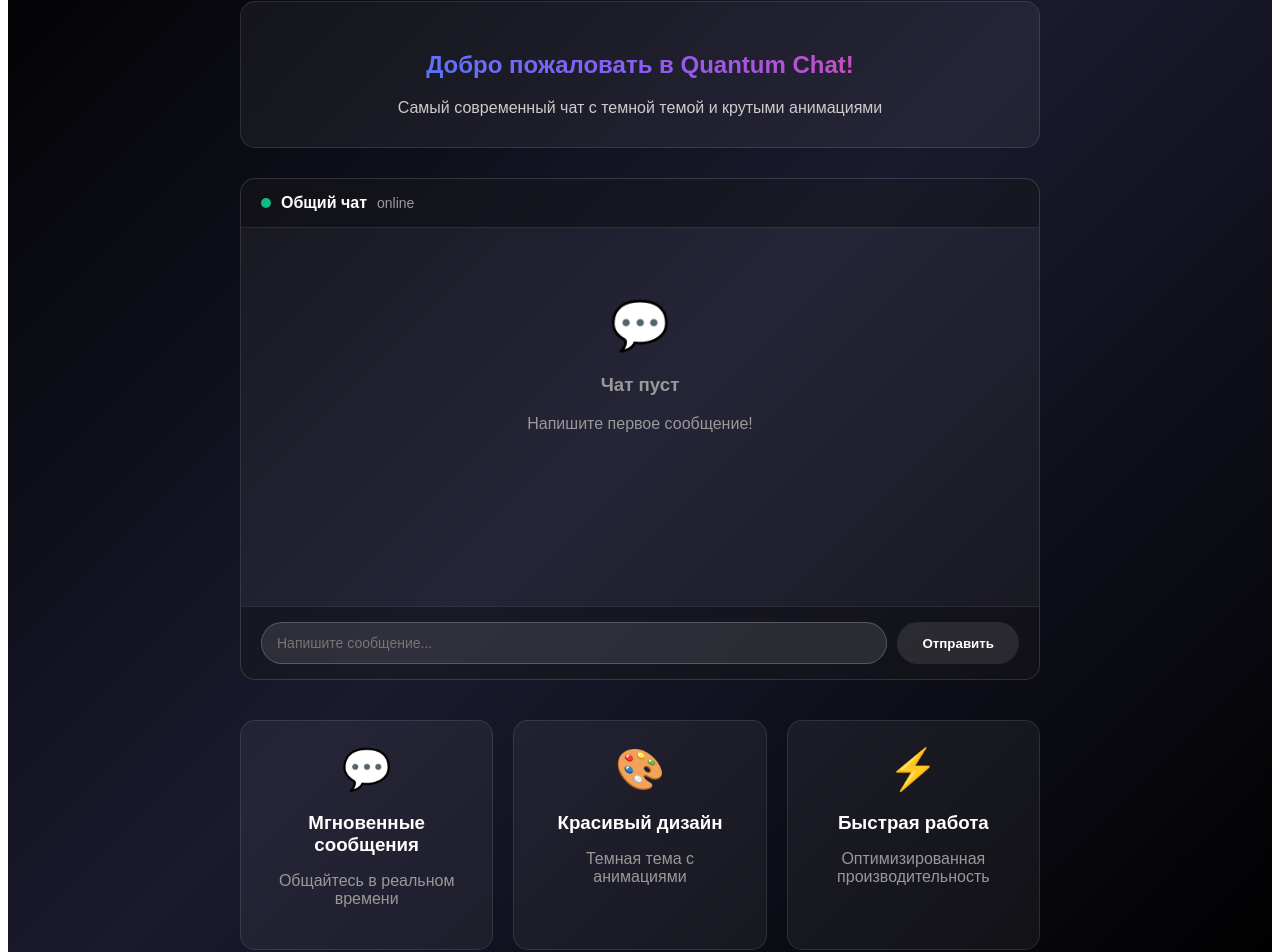
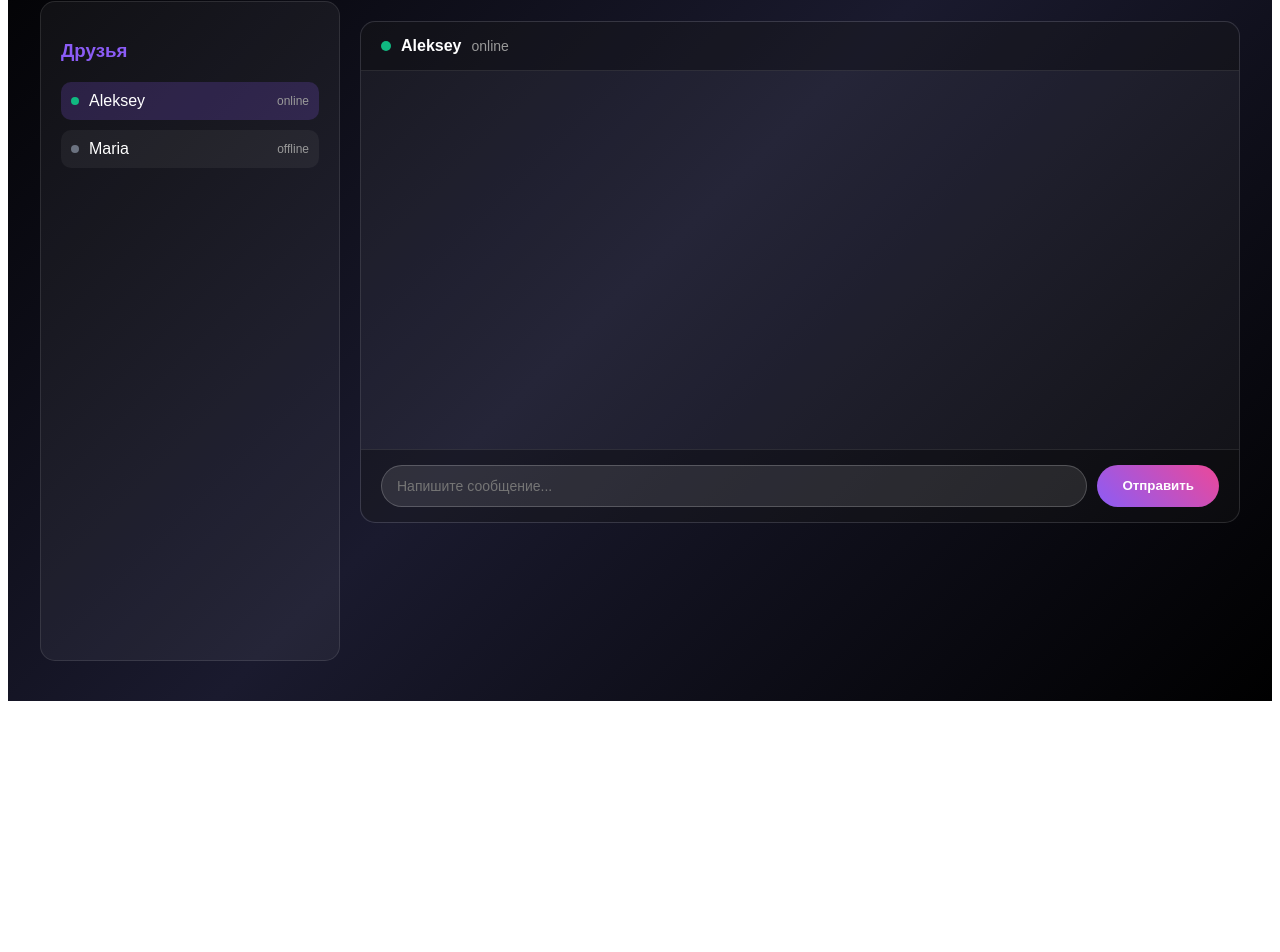
Before and after one commit to Alekseufdsff/my-social-app, a Next.js app: page / in a window 1280 px wide. Shown: the part 158-1110 px from the top of the page. After the commit the page ends 867 px from the top, so only its background shows below. Built offline with nearby package versions, Linux system fonts and the light colour scheme.

Commit message:
FORCE: Add chat interface

```diff
--- a/src/app/page.tsx
+++ b/src/app/page.tsx
@@ -1,50 +1,24 @@
 'use client'
 import { useState, useEffect, useRef } from 'react'
 
-// Компоненты форм
 function LoginForm({ onClose }: { onClose: () => void }) {
   const [email, setEmail] = useState('')
   const [password, setPassword] = useState('')
-
   const handleSubmit = (e: React.FormEvent) => {
     e.preventDefault()
     console.log('Вход:', { email, password })
     alert('Функция входа в разработке!')
   }
-
   return (
-    <div style={{
-      position: 'fixed', top: 0, left: 0, right: 0, bottom: 0,
-      background: 'rgba(0,0,0,0.8)', display: 'flex', alignItems: 'center',
-      justifyContent: 'center', zIndex: 1000
-    }}>
-      <div style={{
-        background: 'linear-gradient(135deg, #1a1a2e, #16213e)', padding: '40px',
-        borderRadius: '20px', border: '1px solid #333', minWidth: '400px', color: 'white'
-      }}>
-        <h2 style={{ textAlign: 'center', marginBottom: '30px' }}>Вход в Quantum</h2>
+    <div style={{position: 'fixed', top: 0, left: 0, right: 0, bottom: 0, background: 'rgba(0,0,0,0.8)', display: 'flex', alignItems: 'center', justifyContent: 'center', zIndex: 1000}}>
+      <div style={{background: 'linear-gradient(135deg, #1a1a2e, #16213e)', padding: '40px', borderRadius: '20px', border: '1px solid #333', minWidth: '400px', color: 'white'}}>
+        <h2 style={{textAlign: 'center', marginBottom: '30px'}}>Вход в Quantum</h2>
         <form onSubmit={handleSubmit}>
-          <div style={{ marginBottom: '20px' }}>
-            <input type="email" placeholder="Email" value={email} onChange={(e) => setEmail(e.target.value)}
-              style={{ width: '100%', padding: '12px', background: 'rgba(255,255,255,0.1)',
-              border: '1px solid #444', borderRadius: '8px', color: 'white', fontSize: '16px' }} required />
-          </div>
-          <div style={{ marginBottom: '30px' }}>
-            <input type="password" placeholder="Пароль" value={password} onChange={(e) => setPassword(e.target.value)}
-              style={{ width: '100%', padding: '12px', background: 'rgba(255,255,255,0.1)',
-              border: '1px solid #444', borderRadius: '8px', color: 'white', fontSize: '16px' }} required />
-          </div>
-          <button type="submit" style={{ width: '100%', padding: '12px',
-            background: 'linear-gradient(45deg, #8b5cf6, #ec4899)', color: 'white',
-            border: 'none', borderRadius: '8px', fontSize: '16px', cursor: 'pointer', marginBottom: '15px' }}>
-            Войти
-          </button>
+          <div style={{marginBottom: '20px'}}><input type="email" placeholder="Email" value={email} onChange={(e) => setEmail(e.target.value)} style={{width: '100%', padding: '12px', background: 'rgba(255,255,255,0.1)', border: '1px solid #444', borderRadius: '8px', color: 'white', fontSize: '16px'}} required /></div>
+          <div style={{marginBottom: '30px'}}><input type="password" placeholder="Пароль" value={password} onChange={(e) => setPassword(e.target.value)} style={{width: '100%', padding: '12px', background: 'rgba(255,255,255,0.1)', border: '1px solid #444', borderRadius: '8px', color: 'white', fontSize: '16px'}} required /></div>
+          <button type="submit" style={{width: '100%', padding: '12px', background: 'linear-gradient(45deg, #8b5cf6, #ec4899)', color: 'white', border: 'none', borderRadius: '8px', fontSize: '16px', cursor: 'pointer', marginBottom: '15px'}}>Войти</button>
         </form>
-        <button onClick={onClose} style={{ width: '100%', padding: '10px',
-          background: 'transparent', color: '#999', border: '1px solid #444',
-          borderRadius: '8px', cursor: 'pointer' }}>
-          Закрыть
-        </button>
+        <button onClick={onClose} style={{width: '100%', padding: '10px', background: 'transparent', color: '#999', border: '1px solid #444', borderRadius: '8px', cursor: 'pointer'}}>Закрыть</button>
       </div>
     </div>
   )
@@ -54,191 +28,61 @@ function RegisterForm({ onClose }: { onClose: () => void }) {
   const [email, setEmail] = useState('')
   const [password, setPassword] = useState('')
   const [username, setUsername] = useState('')
-
   const handleSubmit = (e: React.FormEvent) => {
     e.preventDefault()
     console.log('Регистрация:', { username, email, password })
     alert('Функция регистрации в разработке!')
   }
-
   return (
-    <div style={{
-      position: 'fixed', top: 0, left: 0, right: 0, bottom: 0,
-      background: 'rgba(0,0,0,0.8)', display: 'flex', alignItems: 'center',
-      justifyContent: 'center', zIndex: 1000
-    }}>
-      <div style={{
-        background: 'linear-gradient(135deg, #1a1a2e, #16213e)', padding: '40px',
-        borderRadius: '20px', border: '1px solid #333', minWidth: '400px', color: 'white'
-      }}>
-        <h2 style={{ textAlign: 'center', marginBottom: '30px' }}>Регистрация в Quantum</h2>
+    <div style={{position: 'fixed', top: 0, left: 0, right: 0, bottom: 0, background: 'rgba(0,0,0,0.8)', display: 'flex', alignItems: 'center', justifyContent: 'center', zIndex: 1000}}>
+      <div style={{background: 'linear-gradient(135deg, #1a1a2e, #16213e)', padding: '40px', borderRadius: '20px', border: '1px solid #333', minWidth: '400px', color: 'white'}}>
+        <h2 style={{textAlign: 'center', marginBottom: '30px'}}>Регистрация в Quantum</h2>
         <form onSubmit={handleSubmit}>
-          <div style={{ marginBottom: '20px' }}>
-            <input type="text" placeholder="Имя пользователя" value={username} onChange={(e) => setUsername(e.target.value)}
-              style={{ width: '100%', padding: '12px', background: 'rgba(255,255,255,0.1)',
-              border: '1px solid #444', borderRadius: '8px', color: 'white', fontSize: '16px' }} required />
-          </div>
-          <div style={{ marginBottom: '20px' }}>
-            <input type="email" placeholder="Email" value={email} onChange={(e) => setEmail(e.target.value)}
-              style={{ width: '100%', padding: '12px', background: 'rgba(255,255,255,0.1)',
-              border: '1px solid #444', borderRadius: '8px', color: 'white', fontSize: '16px' }} required />
-          </div>
-          <div style={{ marginBottom: '30px' }}>
-            <input type="password" placeholder="Пароль" value={password} onChange={(e) => setPassword(e.target.value)}
-              style={{ width: '100%', padding: '12px', background: 'rgba(255,255,255,0.1)',
-              border: '1px solid #444', borderRadius: '8px', color: 'white', fontSize: '16px' }} required />
-          </div>
-          <button type="submit" style={{ width: '100%', padding: '12px',
-            background: 'linear-gradient(45deg, #8b5cf6, #ec4899)', color: 'white',
-            border: 'none', borderRadius: '8px', fontSize: '16px', cursor: 'pointer', marginBottom: '15px' }}>
-            Зарегистрироваться
-          </button>
+          <div style={{marginBottom: '20px'}}><input type="text" placeholder="Имя пользователя" value={username} onChange={(e) => setUsername(e.target.value)} style={{width: '100%', padding: '12px', background: 'rgba(255,255,255,0.1)', border: '1px solid #444', borderRadius: '8px', color: 'white', fontSize: '16px'}} required /></div>
+          <div style={{marginBottom: '20px'}}><input type="email" placeholder="Email" value={email} onChange={(e) => setEmail(e.target.value)} style={{width: '100%', padding: '12px', background: 'rgba(255,255,255,0.1)', border: '1px solid #444', borderRadius: '8px', color: 'white', fontSize: '16px'}} required /></div>
+          <div style={{marginBottom: '30px'}}><input type="password" placeholder="Пароль" value={password} onChange={(e) => setPassword(e.target.value)} style={{width: '100%', padding: '12px', background: 'rgba(255,255,255,0.1)', border: '1px solid #444', borderRadius: '8px', color: 'white', fontSize: '16px'}} required /></div>
+          <button type="submit" style={{width: '100%', padding: '12px', background: 'linear-gradient(45deg, #8b5cf6, #ec4899)', color: 'white', border: 'none', borderRadius: '8px', fontSize: '16px', cursor: 'pointer', marginBottom: '15px'}}>Зарегистрироваться</button>
         </form>
-        <button onClick={onClose} style={{ width: '100%', padding: '10px',
-          background: 'transparent', color: '#999', border: '1px solid #444',
-          borderRadius: '8px', cursor: 'pointer' }}>
-          Закрыть
-        </button>
+        <button onClick={onClose} style={{width: '100%', padding: '10px', background: 'transparent', color: '#999', border: '1px solid #444', borderRadius: '8px', cursor: 'pointer'}}>Закрыть</button>
       </div>
     </div>
   )
 }
 
-// ПРОСТОЙ РАБОЧИЙ ЧАТ
-function SimpleChat() {
+function ChatInterface() {
   const [messages, setMessages] = useState<{text: string, user: string, time: string}[]>([])
   const [newMessage, setNewMessage] = useState('')
   const messagesEndRef = useRef<HTMLDivElement>(null)
-
-  useEffect(() => {
-    messagesEndRef.current?.scrollIntoView({ behavior: 'smooth' })
-  }, [messages])
-
+  useEffect(() => { messagesEndRef.current?.scrollIntoView({ behavior: 'smooth' }) }, [messages])
   const sendMessage = () => {
     if (newMessage.trim()) {
-      const newMsg = {
-        text: newMessage,
-        user: 'Вы',
-        time: new Date().toLocaleTimeString()
-      }
-      setMessages(prev => [...prev, newMsg])
+      setMessages(prev => [...prev, {text: newMessage, user: 'Вы', time: new Date().toLocaleTimeString()}])
       setNewMessage('')
     }
   }
-
-  const handleKeyPress = (e: React.KeyboardEvent) => {
-    if (e.key === 'Enter') {
-      sendMessage()
-    }
-  }
-
+  const handleKeyPress = (e: React.KeyboardEvent) => { if (e.key === 'Enter') sendMessage() }
   return (
-    <div style={{
-      background: 'rgba(255,255,255,0.05)',
-      borderRadius: '15px',
-      border: '1px solid rgba(255,255,255,0.1)',
-      height: '500px',
-      display: 'flex',
-      flexDirection: 'column',
-      margin: '20px 0'
-    }}>
-      {/* Заголовок чата */}
-      <div style={{
-        padding: '15px 20px',
-        borderBottom: '1px solid rgba(255,255,255,0.1)',
-        background: 'rgba(0,0,0,0.3)',
-        borderRadius: '15px 15px 0 0'
-      }}>
-        <div style={{ display: 'flex', alignItems: 'center', gap: '10px' }}>
-          <div style={{
-            width: '10px',
-            height: '10px',
-            background: '#10b981',
-            borderRadius: '50%'
-          }}></div>
-          <span style={{ fontWeight: 'bold' }}>Общий чат</span>
-          <span style={{ color: '#999', fontSize: '14px' }}>online</span>
+    <div style={{background: 'rgba(255,255,255,0.05)', borderRadius: '15px', border: '1px solid rgba(255,255,255,0.1)', height: '500px', display: 'flex', flexDirection: 'column', margin: '20px 0'}}>
+      <div style={{padding: '15px 20px', borderBottom: '1px solid rgba(255,255,255,0.1)', background: 'rgba(0,0,0,0.3)', borderRadius: '15px 15px 0 0'}}>
+        <div style={{display: 'flex', alignItems: 'center', gap: '10px'}}>
+          <div style={{width: '10px', height: '10px', background: '#10b981', borderRadius: '50%'}}></div>
+          <span style={{fontWeight: 'bold'}}>Aleksey</span>
+          <span style={{color: '#999', fontSize: '14px'}}>online</span>
         </div>
       </div>
-
-      {/* Сообщения */}
-      <div style={{
-        flex: 1,
-        padding: '20px',
-        overflowY: 'auto',
-        display: 'flex',
-        flexDirection: 'column',
-        gap: '15px'
-      }}>
-        {messages.length === 0 ? (
-          <div style={{ textAlign: 'center', color: '#999', marginTop: '50px' }}>
-            <div style={{ fontSize: '48px', marginBottom: '20px' }}>💬</div>
-            <h3>Чат пуст</h3>
-            <p>Напишите первое сообщение!</p>
+      <div style={{flex: 1, padding: '20px', overflowY: 'auto', display: 'flex', flexDirection: 'column', gap: '15px'}}>
+        {messages.map((msg, index) => (
+          <div key={index} style={{alignSelf: msg.user === 'Вы' ? 'flex-end' : 'flex-start', background: msg.user === 'Вы' ? 'linear-gradient(45deg, #8b5cf6, #ec4899)' : 'rgba(255,255,255,0.1)', padding: '10px 15px', borderRadius: '15px', maxWidth: '70%', border: msg.user === 'Вы' ? 'none' : '1px solid rgba(255,255,255,0.2)'}}>
+            <div style={{fontSize: '14px', opacity: 0.8, marginBottom: '5px'}}>{msg.user} • {msg.time}</div>
+            <div>{msg.text}</div>
           </div>
-        ) : (
-          messages.map((msg, index) => (
-            <div key={index} style={{
-              alignSelf: msg.user === 'Вы' ? 'flex-end' : 'flex-start',
-              background: msg.user === 'Вы'
-                ? 'linear-gradient(45deg, #8b5cf6, #ec4899)'
-                : 'rgba(255,255,255,0.1)',
-              padding: '10px 15px',
-              borderRadius: '15px',
-              maxWidth: '70%',
-              border: msg.user === 'Вы' ? 'none' : '1px solid rgba(255,255,255,0.2)'
-            }}>
-              <div style={{ fontSize: '14px', opacity: 0.8, marginBottom: '5px' }}>
-                {msg.user} • {msg.time}
-              </div>
-              <div>{msg.text}</div>
-            </div>
-          ))
-        )}
+        ))}
         <div ref={messagesEndRef} />
       </div>
-
-      {/* Ввод сообщения */}
-      <div style={{
-        padding: '15px 20px',
-        borderTop: '1px solid rgba(255,255,255,0.1)',
-        background: 'rgba(0,0,0,0.3)',
-        borderRadius: '0 0 15px 15px'
-      }}>
-        <div style={{ display: 'flex', gap: '10px' }}>
-          <input
-            type="text"
-            value={newMessage}
-            onChange={(e) => setNewMessage(e.target.value)}
-            onKeyPress={handleKeyPress}
-            placeholder="Напишите сообщение..."
-            style={{
-              flex: 1,
-              padding: '12px 15px',
-              background: 'rgba(255,255,255,0.1)',
-              border: '1px solid rgba(255,255,255,0.2)',
-              borderRadius: '25px',
-              color: 'white',
-              fontSize: '14px'
-            }}
-          />
-          <button
-            onClick={sendMessage}
-            disabled={!newMessage.trim()}
-            style={{
-              padding: '12px 25px',
-              background: newMessage.trim()
-                ? 'linear-gradient(45deg, #8b5cf6, #ec4899)'
-                : 'rgba(255,255,255,0.1)',
-              color: 'white',
-              border: 'none',
-              borderRadius: '25px',
-              cursor: newMessage.trim() ? 'pointer' : 'not-allowed',
-              fontWeight: 'bold'
-            }}
-          >
-            Отправить
-          </button>
+      <div style={{padding: '15px 20px', borderTop: '1px solid rgba(255,255,255,0.1)', background: 'rgba(0,0,0,0.3)', borderRadius: '0 0 15px 15px'}}>
+        <div style={{display: 'flex', gap: '10px'}}>
+          <input type="text" value={newMessage} onChange={(e) => setNewMessage(e.target.value)} onKeyPress={handleKeyPress} placeholder="Напишите сообщение..." style={{flex: 1, padding: '12px 15px', background: 'rgba(255,255,255,0.1)', border: '1px solid rgba(255,255,255,0.2)', borderRadius: '25px', color: 'white', fontSize: '14px'}} />
+          <button onClick={sendMessage} style={{padding: '12px 25px', background: 'linear-gradient(45deg, #8b5cf6, #ec4899)', color: 'white', border: 'none', borderRadius: '25px', cursor: 'pointer', fontWeight: 'bold'}}>Отправить</button>
         </div>
       </div>
     </div>
@@ -249,161 +93,44 @@ export default function Home() {
   const [showLogin, setShowLogin] = useState(false)
   const [showRegister, setShowRegister] = useState(false)
   const [isLoggedIn, setIsLoggedIn] = useState(true)
-
   return (
-    <div style={{
-      background: 'linear-gradient(135deg, #000000, #1a1a2e, #000000)',
-      minHeight: '100vh',
-      color: 'white',
-      fontFamily: 'Arial'
-    }}>
-      {/* Хедер */}
-      <header style={{
-        display: 'flex',
-        justifyContent: 'space-between',
-        alignItems: 'center',
-        padding: '20px 50px',
-        borderBottom: '1px solid #333',
-        background: 'rgba(0,0,0,0.3)',
-        backdropFilter: 'blur(10px)'
-      }}>
-        <h1 style={{
-          background: 'linear-gradient(45deg, #8b5cf6, #ec4899)',
-          WebkitBackgroundClip: 'text',
-          WebkitTextFillColor: 'transparent',
-          fontSize: '28px',
-          fontWeight: 'bold'
-        }}>
-          Quantum Chat
-        </h1>
-
-        <nav style={{ display: 'flex', gap: '15px', alignItems: 'center' }}>
+    <div style={{background: 'linear-gradient(135deg, #000000, #1a1a2e, #000000)', minHeight: '100vh', color: 'white', fontFamily: 'Arial'}}>
+      <header style={{display: 'flex', justifyContent: 'space-between', alignItems: 'center', padding: '20px 50px', borderBottom: '1px solid #333', background: 'rgba(0,0,0,0.3)', backdropFilter: 'blur(10px)'}}>
+        <h1 style={{background: 'linear-gradient(45deg, #8b5cf6, #ec4899)', WebkitBackgroundClip: 'text', WebkitTextFillColor: 'transparent', fontSize: '28px', fontWeight: 'bold'}}>Quantum</h1>
+        <nav style={{display: 'flex', gap: '15px', alignItems: 'center'}}>
           {isLoggedIn ? (
-            <div style={{ display: 'flex', gap: '15px', alignItems: 'center' }}>
-              <span>Добро пожаловать!</span>
-              <button
-                onClick={() => setIsLoggedIn(false)}
-                style={{
-                  padding: '8px 16px',
-                  background: 'rgba(255,255,255,0.1)',
-                  color: 'white',
-                  border: '1px solid #444',
-                  borderRadius: '6px',
-                  cursor: 'pointer'
-                }}
-              >
-                Выйти
-              </button>
+            <div style={{display: 'flex', gap: '15px', alignItems: 'center'}}>
+              <span>Привет, пользователь!</span>
+              <button onClick={() => setIsLoggedIn(false)} style={{padding: '8px 16px', background: 'rgba(255,255,255,0.1)', color: 'white', border: '1px solid #444', borderRadius: '6px', cursor: 'pointer'}}>Выйти</button>
             </div>
           ) : (
             <>
-              <button
-                onClick={() => setShowLogin(true)}
-                style={{
-                  padding: '10px 20px',
-                  background: 'transparent',
-                  color: 'white',
-                  border: 'none',
-                  cursor: 'pointer',
-                  borderRadius: '5px'
-                }}
-              >
-                Вход
-              </button>
-              <button
-                onClick={() => setShowRegister(true)}
-                style={{
-                  padding: '10px 25px',
-                  background: 'linear-gradient(45deg, #8b5cf6, #ec4899)',
-                  color: 'white',
-                  border: 'none',
-                  borderRadius: '8px',
-                  cursor: 'pointer'
-                }}
-              >
-                Регистрация
-              </button>
+              <button onClick={() => setShowLogin(true)} style={{padding: '10px 20px', background: 'transparent', color: 'white', border: 'none', cursor: 'pointer', borderRadius: '5px'}}>Вход</button>
+              <button onClick={() => setShowRegister(true)} style={{padding: '10px 25px', background: 'linear-gradient(45deg, #8b5cf6, #ec4899)', color: 'white', border: 'none', borderRadius: '8px', cursor: 'pointer'}}>Регистрация</button>
             </>
           )}
         </nav>
       </header>
-
-      {/* Основной контент */}
-      <main style={{
-        padding: '40px 20px',
-        maxWidth: '800px',
-        margin: '0 auto'
-      }}>
-        <div style={{
-          background: 'rgba(255,255,255,0.05)',
-          borderRadius: '15px',
-          border: '1px solid rgba(255,255,255,0.1)',
-          padding: '30px',
-          marginBottom: '30px'
-        }}>
-          <h2 style={{
-            textAlign: 'center',
-            marginBottom: '20px',
-            background: 'linear-gradient(45deg, #3b82f6, #8b5cf6, #ec4899)',
-            WebkitBackgroundClip: 'text',
-            WebkitTextFillColor: 'transparent'
-          }}>
-            Добро пожаловать в Quantum Chat!
-          </h2>
-          <p style={{ textAlign: 'center', color: '#ccc', marginBottom: '0' }}>
-            Самый современный чат с темной темой и крутыми анимациями
-          </p>
-        </div>
-
-        {/* Чат */}
-        <SimpleChat />
-
-        {/* Фичи */}
-        <div style={{
-          display: 'grid',
-          gridTemplateColumns: 'repeat(auto-fit, minmax(250px, 1fr))',
-          gap: '20px',
-          marginTop: '40px'
-        }}>
-          <div style={{
-            background: 'rgba(255,255,255,0.05)',
-            padding: '25px',
-            borderRadius: '15px',
-            border: '1px solid rgba(255,255,255,0.1)',
-            textAlign: 'center'
-          }}>
-            <div style={{ fontSize: '40px', marginBottom: '15px' }}>💬</div>
-            <h3 style={{ marginBottom: '10px' }}>Мгновенные сообщения</h3>
-            <p style={{ color: '#999' }}>Общайтесь в реальном времени</p>
+      <main style={{padding: '40px 20px', maxWidth: '1200px', margin: '0 auto'}}>
+        <div style={{display: 'grid', gridTemplateColumns: '300px 1fr', gap: '20px', height: 'calc(100vh - 140px)'}}>
+          <div style={{background: 'rgba(255,255,255,0.05)', borderRadius: '15px', border: '1px solid rgba(255,255,255,0.1)', padding: '20px', overflowY: 'auto'}}>
+            <h3 style={{marginBottom: '20px', color: '#8b5cf6'}}>Друзья</h3>
+            <div style={{display: 'flex', flexDirection: 'column', gap: '10px'}}>
+              <div style={{display: 'flex', alignItems: 'center', gap: '10px', padding: '10px', background: 'rgba(139, 92, 246, 0.2)', borderRadius: '10px', cursor: 'pointer'}}>
+                <div style={{width: '8px', height: '8px', background: '#10b981', borderRadius: '50%'}}></div>
+                <span>Aleksey</span>
+                <span style={{color: '#999', fontSize: '12px', marginLeft: 'auto'}}>online</span>
+              </div>
+              <div style={{display: 'flex', alignItems: 'center', gap: '10px', padding: '10px', background: 'rgba(255,255,255,0.05)', borderRadius: '10px', cursor: 'pointer'}}>
+                <div style={{width: '8px', height: '8px', background: '#6b7280', borderRadius: '50%'}}></div>
+                <span>Maria</span>
+                <span style={{color: '#999', fontSize: '12px', marginLeft: 'auto'}}>offline</span>
+              </div>
+            </div>
           </div>
-
-          <div style={{
-            background: 'rgba(255,255,255,0.05)',
-            padding: '25px',
-            borderRadius: '15px',
-            border: '1px solid rgba(255,255,255,0.1)',
-            textAlign: 'center'
-          }}>
-            <div style={{ fontSize: '40px', marginBottom: '15px' }}>🎨</div>
-            <h3 style={{ marginBottom: '10px' }}>Красивый дизайн</h3>
-            <p style={{ color: '#999' }}>Темная тема с анимациями</p>
-          </div>
-
-          <div style={{
-            background: 'rgba(255,255,255,0.05)',
-            padding: '25px',
-            borderRadius: '15px',
-            border: '1px solid rgba(255,255,255,0.1)',
-            textAlign: 'center'
-          }}>
-            <div style={{ fontSize: '40px', marginBottom: '15px' }}>⚡</div>
-            <h3 style={{ marginBottom: '10px' }}>Быстрая работа</h3>
-            <p style={{ color: '#999' }}>Оптимизированная производительность</p>
-          </div>
+          <div style={{display: 'flex', flexDirection: 'column'}}><ChatInterface /></div>
         </div>
       </main>
-
-      {/* Модальные окна */}
       {showLogin && <LoginForm onClose={() => setShowLogin(false)} />}
       {showRegister && <RegisterForm onClose={() => setShowRegister(false)} />}
     </div>
```
